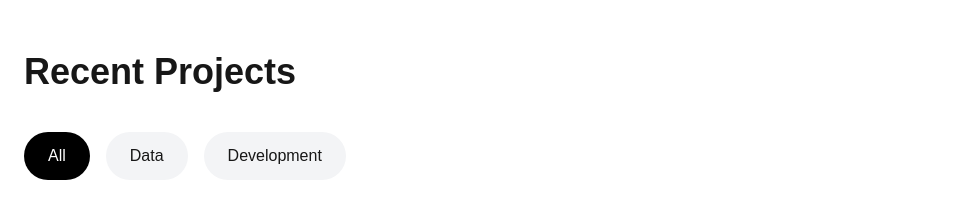
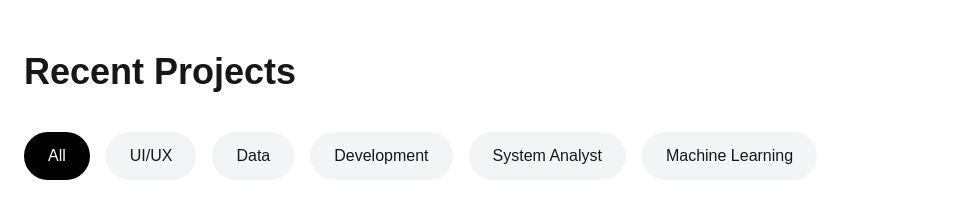
Before and after one commit to newinia/portfolio-, a Next.js app: page / in a window 1280 px wide. Shown: the part 2340-2558 px from the top of the page, without its empty margins (0-971 px from the left). Built offline with nearby package versions, Linux system fonts and the light colour scheme; grey boxes are pictures that could not be loaded.

Commit message:
Add new categories to Projects component

```diff
--- a/components/Projects.tsx
+++ b/components/Projects.tsx
@@ -37,8 +37,11 @@ export default function Projects() {
 
   {[
     "All",
+    "UI/UX",
     "Data",
     "Development",
+    "System Analyst",
+    "Machine Learning",
   ].map((category) => (
 
     <button
```
